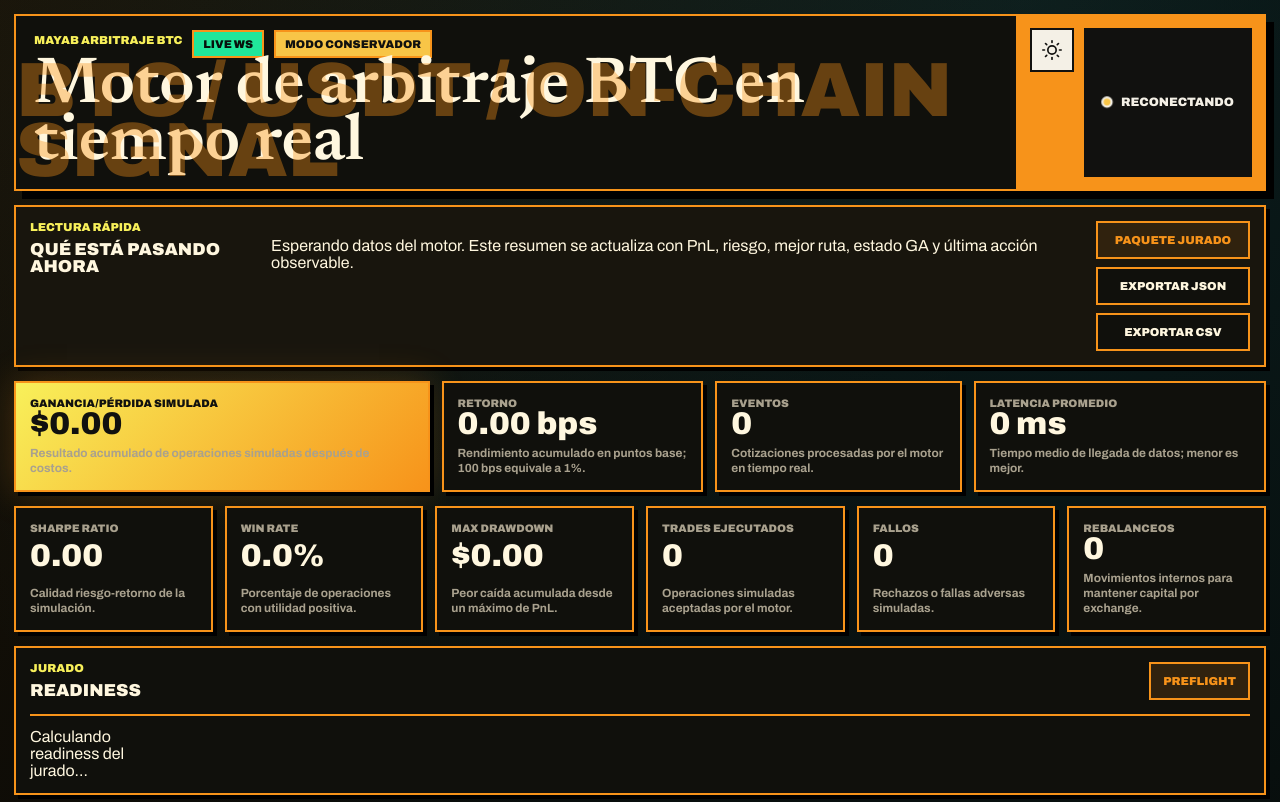
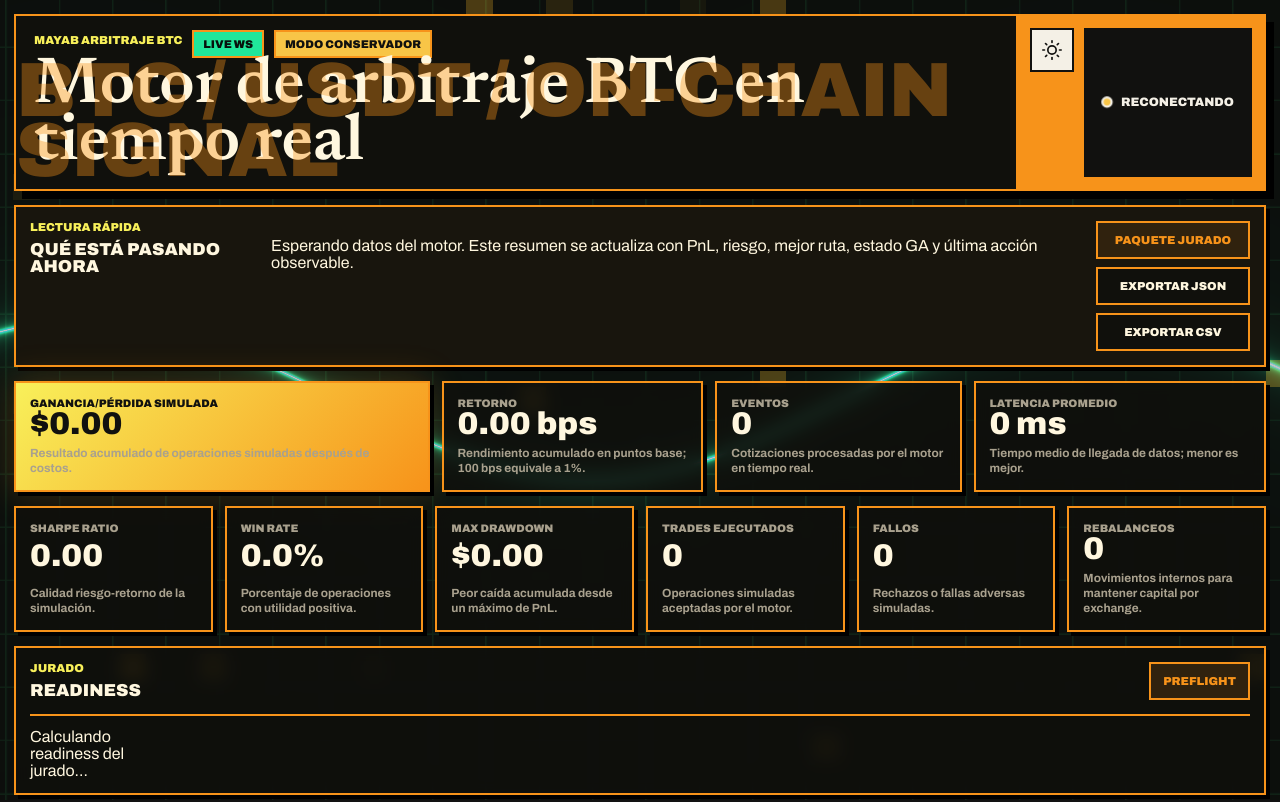
Before and after one commit to raulivan1200/mayab-btc-arbitrage, a plain HTML site: page internal/webui/web/index.html in a window 1280 px wide. Shown: the top 802 px of the page. Drawn offline with nearby package versions, Linux system fonts and the light colour scheme; no server answers; animation ran at ten frames a second.

Commit message:
feat: migrate core to Rust, add GA, WebUI premium (Three.js shaders, CSS micro-animations)

```diff
--- a/internal/webui/web/index.html
+++ b/internal/webui/web/index.html
@@ -18,6 +18,8 @@
         Este sistema requiere JavaScript para conectarse al feed de datos WebSocket en tiempo real. Por favor, actívalo en tu navegador.
       </div>
     </noscript>
+
+    <canvas id="bg-shader"></canvas>
 
     <main class="pantalla">
       <header class="barra-superior">
@@ -554,6 +556,8 @@
 
       <div id="notificaciones" class="notificaciones-container"></div>
     </main>
+    <script src="https://cdnjs.cloudflare.com/ajax/libs/three.js/r128/three.min.js"></script>
+    <script src="/shader.js"></script>
     <script src="/app.js" type="module"></script>
   </body>
 </html>
--- /dev/null
+++ b/internal/webui/web/shader.js
@@ -0,0 +1,109 @@
+// Shader premium interactivo con Three.js
+// Implementado para darle un look "mamalón" a la UI (Cyber/Tech)
+
+const initShader = () => {
+  const canvas = document.getElementById('bg-shader');
+  if (!canvas) return;
+
+  const scene = new THREE.Scene();
+  const camera = new THREE.OrthographicCamera(-1, 1, 1, -1, 0, 1);
+
+  const renderer = new THREE.WebGLRenderer({ canvas, alpha: true, antialias: true });
+  renderer.setSize(window.innerWidth, window.innerHeight);
+  renderer.setPixelRatio(Math.min(window.devicePixelRatio, 2));
+
+  // Shader Uniforms
+  const uniforms = {
+    u_time: { value: 0.0 },
+    u_resolution: { value: new THREE.Vector2(window.innerWidth, window.innerHeight) },
+    u_mouse: { value: new THREE.Vector2() }
+  };
+
+  // Vertex Shader
+  const vertexShader = `
+    varying vec2 vUv;
+    void main() {
+      vUv = uv;
+      gl_Position = vec4(position, 1.0);
+    }
+  `;
+
+  // Fragment Shader (Matrix / Wave effect)
+  const fragmentShader = `
+    uniform float u_time;
+    uniform vec2 u_resolution;
+    varying vec2 vUv;
+
+    // Helper functions
+    float random(vec2 st) {
+        return fract(sin(dot(st.xy, vec2(12.9898,78.233))) * 43758.5453123);
+    }
+
+    void main() {
+      vec2 st = gl_FragCoord.xy / u_resolution.xy;
+      st.x *= u_resolution.x / u_resolution.y;
+
+      // Base color (theme background)
+      vec3 color = vec3(0.04, 0.05, 0.04);
+
+      // Moving grid / matrix lines
+      vec2 grid = fract(st * 15.0 - u_time * 0.2);
+      float line = smoothstep(0.0, 0.05, grid.x) * smoothstep(0.0, 0.05, grid.y);
+      color += vec3(0.02, 0.1, 0.05) * (1.0 - line);
+
+      // Cyber wave effect
+      float wave = sin(st.x * 5.0 + u_time * 2.0) * 0.5 + 0.5;
+      float distance = abs(st.y - wave * 0.2 - 0.4);
+      float glow = 0.01 / distance;
+
+      // Add primary accent color (Mayab Green / Cyan)
+      color += vec3(0.12, 0.90, 0.60) * glow * 0.3;
+
+      // Dynamic tech particles
+      float particle = smoothstep(0.98, 1.0, random(floor(st * 30.0 + u_time)));
+      color += vec3(1.0, 0.7, 0.1) * particle * 0.5;
+
+      gl_FragColor = vec4(color, 0.75); // Adjust alpha for translucency
+    }
+  `;
+
+  const material = new THREE.ShaderMaterial({
+    vertexShader,
+    fragmentShader,
+    uniforms,
+    transparent: true
+  });
+
+  const geometry = new THREE.PlaneGeometry(2, 2);
+  const mesh = new THREE.Mesh(geometry, material);
+  scene.add(mesh);
+
+  // Resize handler
+  window.addEventListener('resize', () => {
+    renderer.setSize(window.innerWidth, window.innerHeight);
+    uniforms.u_resolution.value.set(window.innerWidth, window.innerHeight);
+  });
+
+  // Mouse interactivity
+  window.addEventListener('mousemove', (e) => {
+    uniforms.u_mouse.value.set(
+      e.clientX / window.innerWidth,
+      1.0 - e.clientY / window.innerHeight
+    );
+  });
+
+  // Animation loop
+  const animate = () => {
+    requestAnimationFrame(animate);
+    uniforms.u_time.value += 0.01;
+    renderer.render(scene, camera);
+  };
+
+  animate();
+};
+
+window.addEventListener('DOMContentLoaded', () => {
+  if (typeof THREE !== 'undefined') {
+    initShader();
+  }
+});
--- a/internal/webui/web/styles.css
+++ b/internal/webui/web/styles.css
@@ -57,13 +57,20 @@
 
 body {
   margin: 0;
-  background:
-    linear-gradient(135deg, rgba(247, 147, 26, 0.08), transparent 26%),
-    radial-gradient(circle at 80% 0%, rgba(34, 211, 238, 0.10), transparent 30%),
-    var(--fondo);
+  background: transparent;
   color: var(--tinta);
   font-family: "Archivo", ui-sans-serif, system-ui, sans-serif;
   font-size: 16px;
+}
+
+#bg-shader {
+  position: fixed;
+  top: 0;
+  left: 0;
+  width: 100vw;
+  height: 100vh;
+  z-index: -1;
+  pointer-events: none;
 }
 
 button,
@@ -337,7 +344,8 @@
 .panel,
 .ga-panel {
   border: 2px solid var(--linea);
-  background: var(--panel);
+  background: color-mix(in srgb, var(--panel) 85%, transparent);
+  backdrop-filter: blur(8px);
   box-shadow: var(--sombra-suave);
 }
 
@@ -1334,6 +1342,30 @@
   }
 }
 
+@media (max-width: 600px) {
+  .metricas-principales {
+    grid-template-columns: 1fr;
+  }
+}
+
+@keyframes flash-green {
+  0% { background-color: color-mix(in srgb, var(--verde) 60%, transparent); }
+  100% { background-color: transparent; }
+}
+
+@keyframes flash-red {
+  0% { background-color: color-mix(in srgb, var(--rojo) 60%, transparent); }
+  100% { background-color: transparent; }
+}
+
+.pulse-verde {
+  animation: flash-green 1s ease-out;
+}
+
+.pulse-rojo {
+  animation: flash-red 1s ease-out;
+}
+
 @media (max-width: 1100px) {
   .metricas-principales,
   .metricas-secundarias {
```
Also changed, not shown: README.md.
